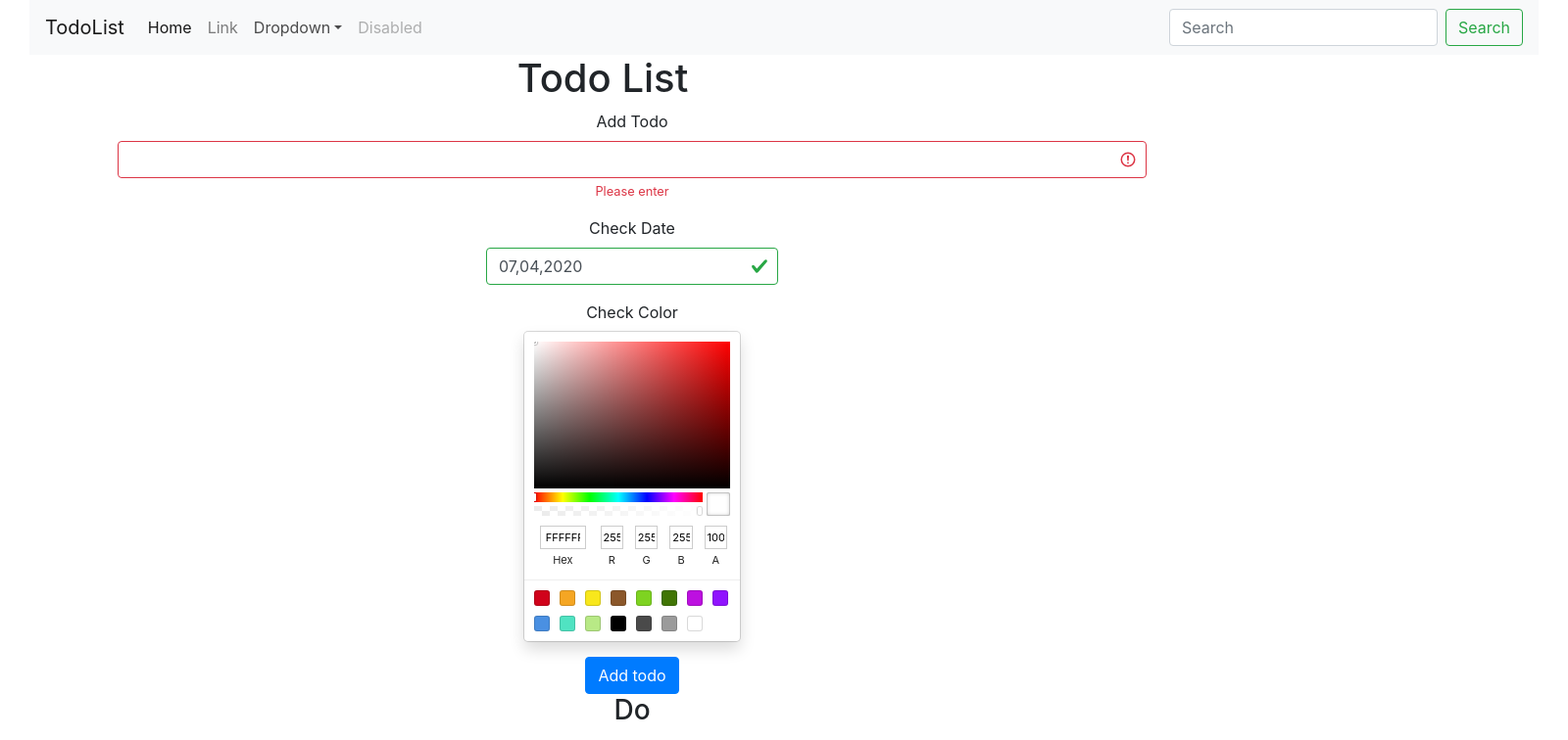
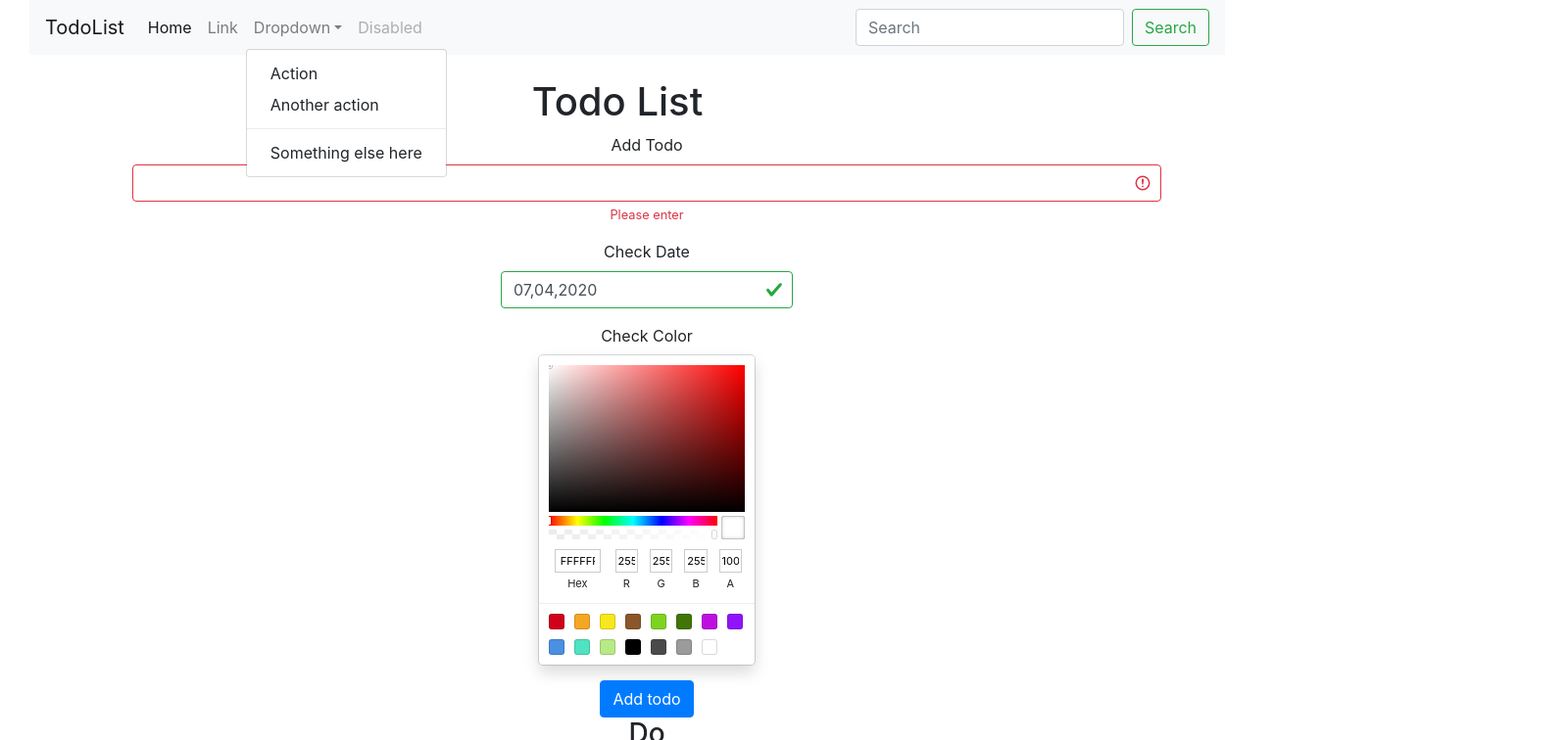
Before and after one commit to romantymets/FirstReactApp, a React (Create React App) app: page / in a window 1280 px wide. Both pictures are taken after a click on the link "Dropdown". Shown: the top 756 px of the page at 98% size, 1600 px wide, since content can reach past the window. Built offline with nearby package versions, Linux system fonts and the light colour scheme.

Commit message:
refactor navbar

```diff
--- a/src/App.js
+++ b/src/App.js
@@ -2,6 +2,7 @@ import React from 'react';
 import 'bootstrap/dist/css/bootstrap.css'
 import "react-datepicker/dist/react-datepicker.css";
 import Todo from "./components/Todo/TodoComponent";
+import Navbar from "./components/Navbar/Navbar";
 import './App.css';
 class App extends React.Component {
   constructor() {
@@ -9,7 +10,9 @@ class App extends React.Component {
   }
   render() {
     return (
-      <div className="app">
+      <div className="container-fluid">
+        <Navbar/>
+        <br/>
        <Todo />
       </div>
     );
--- a/src/components/Navbar/Navbar.css
+++ b/src/components/Navbar/Navbar.css
@@ -0,0 +1,2 @@
+.dropdown-menu show{
+}
--- a/src/components/Navbar/Navbar.js
+++ b/src/components/Navbar/Navbar.js
@@ -1,14 +1,30 @@
 import React from "react";
 import './Navbar.css'
-import 'react-bootstrap'
 class Navbar extends React.Component {
   constructor() {
     super();
     this.state = {
+      isDisplay: false,
     };
-  };
+    this.onButtonClick = this.onButtonClick.bind(this);
+    console.log('----->Constryctor')
+  }
+  componentWillMount() {
+    console.log('----->componentWillMount')
+  }
+  componentDidMount() {
+    console.log('----->didmount')
+    const input = document.getElementById("search");
+    input.focus()
+  }
+
+  onButtonClick () {
+    const isDisplay = this.state.isDisplay;
+    this.setState({ isDisplay: !isDisplay})
+  }
+
   render() {
-    const { displeyNavButton } = this.props
+    console.log('----->render');
     return (
      <div className="container-fluid">
        <nav className="navbar navbar-expand-lg navbar-light bg-light">
@@ -27,11 +43,10 @@ class Navbar extends React.Component {
                <a className="nav-link" href="#">Link</a>
              </li>
              <li className="nav-item dropdown">
-               <a className="nav-link dropdown-toggle" href="#" id="navbarDropdown" role="button" data-toggle="dropdown"
-                  aria-haspopup="true" aria-expanded="false" >
+               <a className="nav-link dropdown-toggle"  onClick={this.onButtonClick} >
                  Dropdown
                </a>
-               <div className="dropdown-menu"  aria-labelledby="navbarDropdown">
+               <div className={`dropdown-menu ${this.state.isDisplay ? 'show': ''}`}  aria-labelledby="navbarDropdown" >
                  <a className="dropdown-item" href="#">Action</a>
                  <a className="dropdown-item" href="#">Another action</a>
                  <div className="dropdown-divider"></div>
@@ -43,7 +58,7 @@ class Navbar extends React.Component {
              </li>
            </ul>
            <form className="form-inline my-2 my-lg-0">
-             <input className="form-control mr-sm-2" type="search" placeholder="Search" aria-label="Search"/>
+             <input className="form-control mr-sm-2" type="search" placeholder="Search" id="search"/>
                <button className="btn btn-outline-success my-2 my-sm-0" type="submit">Search</button>
            </form>
          </div>
--- a/src/components/Todo/TodoComponent.js
+++ b/src/components/Todo/TodoComponent.js
@@ -1,7 +1,6 @@
 import React from 'react';
 import DatePicker from "react-datepicker/es";
 import {SketchPicker} from 'react-color'
-import Navbar from "../Navbar/Navbar";
 import TodoList from "../TodoList/TodoList";
 import './Todo.css';
 class Todo extends React.Component {
@@ -13,11 +12,16 @@ class Todo extends React.Component {
       startDate: new Date(),
       displayColorPicker: false,
       background: '#fff',
-      displeyNavButton:false,
     };
     this.inputRef = React.createRef();
   }
-
+  componentWillMount() {
+    console.log('----->componentWillMount')
+  }
+  componentDidMount() {
+    console.log('----->didmount')
+    this.inputRef.current.focus();
+  }
   handleChangeComplete = (color) => {
     this.setState({ background: color.hex });
   };
@@ -80,9 +84,6 @@ class Todo extends React.Component {
     const todos = this.state.todos;
     return (
       <div className="container-fluid">
-        <Navbar
-          displeyNavButton={this.displeyNavButton}>
-        </Navbar>
       <div className="conteiner">
         <h1> Todo List </h1>
         <div className="row">
--- a/src/components/TodoList/TodoList.js
+++ b/src/components/TodoList/TodoList.js
@@ -7,9 +7,9 @@ class TodoList extends React.Component {
     this.state = {
     };
   };
+
   render() {
     const { todos, onItemCheck,onItemRemove } = this.props
-
     return (
         <div className="container-fluid">
           <ul className="list-group">
```
